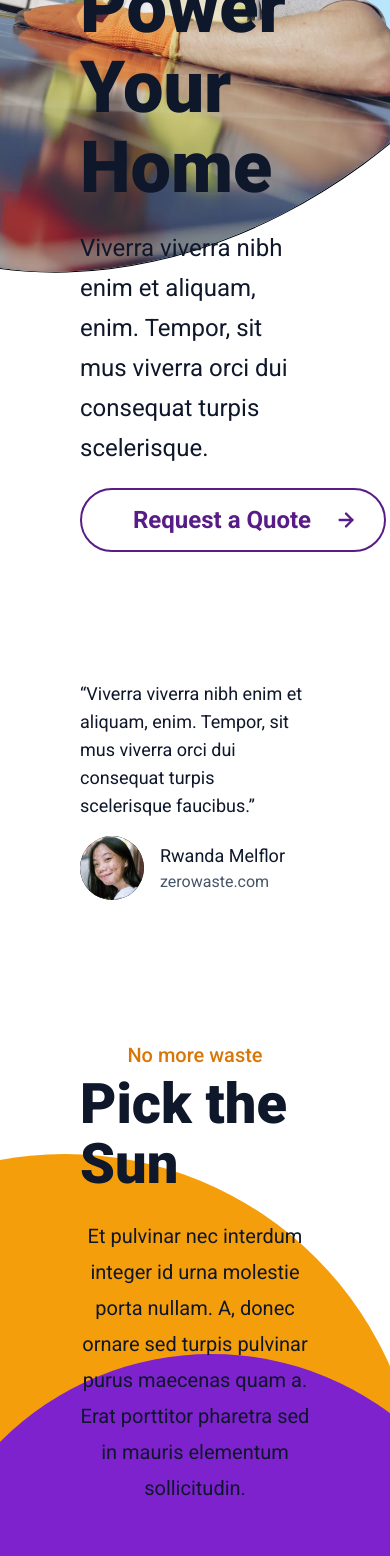
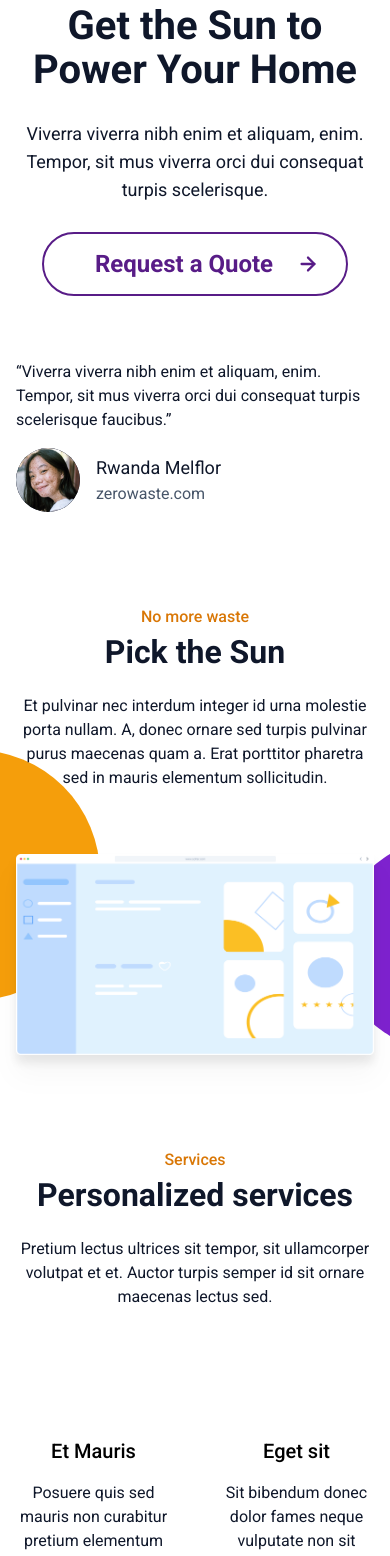
Before and after one commit to Leandro-Amorim/buzzvel-fe-test, a Next.js app: page / in a window 390 px wide. Shown: the part 420-1976 px from the top of the page. Built offline with nearby package versions, Linux system fonts and the light colour scheme; no server answers.

Commit message:
Add responsiveness to components

```diff
--- a/src/app/components/footer/Footer.tsx
+++ b/src/app/components/footer/Footer.tsx
@@ -3,13 +3,18 @@ import Link from "next/link";
 
 export default function Footer() {
   return (
-    <footer className="px-20 py-6 flex items-center gap-6">
+    <footer
+      className={`
+	px-4 md:px-10 xl:px-20
+	flex-col md:flex-row
+	flex items-center gap-6 py-6`}
+    >
       <div className="flex items-center gap-2">
         <Image src="/logo.svg" alt="Logo" width={56} height={32} />
         <span className="text-slate-900 font-bold text-2xl">Soller</span>
       </div>
       <span>@ 2024 Soller, Inc. All rights reserved.</span>
-      <div className="flex items-center ml-auto gap-6 py-3">
+      <div className="flex items-center md:ml-auto gap-6 py-3">
         <Link href={"/#terms"}>Terms</Link>
         <Link href={"/#privacy"}>Privacy</Link>
         <Link href={"/#support"}>Support</Link>
--- a/src/app/components/header/Header.tsx
+++ b/src/app/components/header/Header.tsx
@@ -4,10 +4,10 @@ import { Headphones } from "lucide-react";
 
 export default function Header() {
   return (
-    <header className="flex items-center justify-between py-6 px-20">
+    <header className="flex items-center justify-between px-4 md:px-10 xl:px-20 py-2 md:py-4 xl:py-6 ">
       <div className="flex items-center gap-[38px]">
         <span className="text-[32px] font-bold">soller</span>
-        <nav className="flex items-center gap-4">
+        <nav className="items-center gap-4 hidden xl:flex">
           <Link
             href={"/#products"}
             className="font-medium text-slate-900 px-2 py-3"
@@ -34,7 +34,7 @@ export default function Header() {
           </Link>
         </nav>
       </div>
-      <div className="flex items-center gap-8">
+      <div className="items-center gap-8 hidden xl:flex">
         <div className="flex items-center px-2 py-3 gap-4">
           <Headphones className="text-sky-700" size={22} strokeWidth={2.25} />
           <span className="text-sky-700 font-medium">555 818 282</span>
--- a/src/app/components/hero/HeroSection.tsx
+++ b/src/app/components/hero/HeroSection.tsx
@@ -4,29 +4,46 @@ import HeroImage from "./HeroImage";
 
 export default function HeroSection() {
   return (
-    <section className="px-20 pt-7 pb-16">
-      <div className="flex flex-col gap-5 max-w-[600px]">
-        <h1 className="text-slate-900 font-extrabold text-7xl leading-[80px]">
+    <section
+      className={`
+	px-4 md:px-10 xl:px-20
+	pt-[360px] md:pt-[420px] xl:pt-7
+	pb-12 xl:pb-16`}
+    >
+      <div className="flex flex-col items-center xl:items-start gap-7 xl:gap-5 xl:max-w-[600px]">
+        <h1
+          className={`text-slate-900
+			font-bold text-[40px] leading-[44px]
+			md:text-6xl md:leading-none
+			xl:font-extrabold xl:text-7xl xl:leading-[80px]
+			text-center xl:text-left`}
+        >
           Get the Sun to Power Your Home
         </h1>
-        <p className="text-slate-900 text-2xl leading-10">
+        <p
+          className={`text-slate-900
+			text-lg
+			md:text-xl
+			xl:text-2xl xl:leading-10
+			text-center xl:text-left`}
+        >
           Viverra viverra nibh enim et aliquam, enim. Tempor, sit mus viverra
           orci dui consequat turpis scelerisque.
         </p>
         <QuoteButton />
       </div>
-      <div className="flex flex-col gap-4 max-w-[600px] mt-32">
-        <p className="text-slate-900 text-lg">
+      <div className="flex flex-col gap-4 max-w-[600px] mt-16 xl:mt-32">
+        <p className="text-slate-900 xl:text-lg">
           &ldquo;Viverra viverra nibh enim et aliquam, enim. Tempor, sit mus
           viverra orci dui consequat turpis scelerisque faucibus.&rdquo;
         </p>
-		<Avatar
+        <Avatar
           image="/people/1.png"
           name="Rwanda Melflor"
           description="zerowaste.com"
         />
       </div>
-	  <HeroImage/>
+      <HeroImage />
     </section>
   );
 }
--- a/src/app/components/second-section/SecondSection.tsx
+++ b/src/app/components/second-section/SecondSection.tsx
@@ -2,18 +2,38 @@ import Image from "next/image";
 
 export default function SecondSection() {
   return (
-    <section className="px-20 py-20 flex flex-col items-center gap-20 relative">
+    <section
+      className={`
+		px-4 md:px-10 xl:px-20
+		py-12 md:py-16 xl:py-20
+		flex flex-col items-center gap-16 xl:gap-20 relative`}
+    >
       <div className="flex flex-col items-center gap-6 w-full max-w-[900px]">
         <div className="flex flex-col items-center gap-2">
-          <span className="text-amber-600 font-medium text-xl leading-[22px]">
+          <span
+            className={`text-amber-600 font-medium text-center
+			text-base leading-[18px]
+			md:text-lg md:leading-[20px]
+			xl:text-xl xl:leading-[22px]`}
+          >
             No more waste
           </span>
-          <h2 className="text-slate-900 font-extrabold text-[3.5rem] leading-[60px]">
+          <h2
+            className={`text-slate-900 text-center
+		  font-bold text-[2rem] leading-[36px]
+		  md:text-[3rem] md:leading-[52px]
+			xl:font-extrabold xl:text-[3.5rem] xl:leading-[60px]`}
+          >
             Pick the Sun
           </h2>
         </div>
 
-        <p className="text-slate-900 text-xl leading-9 max-w-4xl text-center">
+        <p
+          className={`text-slate-900 max-w-4xl text-center
+			text-base leading-6
+			md:text-lg md:leading-7
+			xl:text-xl xl:leading-9`}
+        >
           Et pulvinar nec interdum integer id urna molestie porta nullam. A,
           donec ornare sed turpis pulvinar purus maecenas quam a. Erat porttitor
           pharetra sed in mauris elementum sollicitudin.
@@ -27,14 +47,18 @@ export default function SecondSection() {
           className="object-contain drop-shadow-xl"
         />
       </div>
-      <div className="absolute size-[710px] -z-10 bg-amber-500 rounded-full -left-[290px] top-[190px]" />
-      <div className="absolute size-[597px] -z-10 bg-purple-700 rounded-full -right-[120px] top-[390px]" />
+      <div
+        className={`absolute -z-10 bg-amber-500 rounded-full top-0 left-0 translate-y-[190px]
+		size-[250px] translate-x-[-60%]
+		md:size-[480px]
+		xl:size-[710px] xl:translate-x-[-30%]`}
+      />
+      <div
+        className={`absolute -z-10 bg-purple-700 rounded-full top-0 right-0
+	  size-[210px] translate-x-[75%] translate-y-[280px]
+	  md:size-[403px]
+	  xl:size-[597px] xl:translate-x-[10%] xl:translate-y-[390px]`}
+      />
     </section>
   );
 }
-
-/**
- *
- *
-
- */
--- a/src/app/components/shared/Avatar.tsx
+++ b/src/app/components/shared/Avatar.tsx
@@ -13,8 +13,8 @@ export default function Avatar({ image, name, description }: AvatarProps) {
         <Image src={image} alt={name} className="object-cover" fill />
       </div>
       <div className="grow flex flex-col justify-center">
-		<span className="text-slate-900 text-lg">{name}</span>
-		<span className="text-slate-600">{description}</span>
+		<span className="text-slate-900 text-lg line-clamp-1">{name}</span>
+		<span className="text-slate-600 line-clamp-1">{description}</span>
 	  </div>
     </div>
   );
--- a/src/app/components/third-section/ThirdSection.tsx
+++ b/src/app/components/third-section/ThirdSection.tsx
@@ -2,8 +2,13 @@ import Image from "next/image";
 
 export default function ThirdSection() {
   return (
-    <section className="px-20 py-20 flex gap-16 relative">
-      <div className="shrink-0 w-[509px] aspect-[509/900] relative">
+    <section
+      className={`
+		px-4 md:px-10 xl:px-20
+		py-12 md:py-16 xl:py-20
+		flex flex-col items-center lg:items-start lg:flex-row gap-16 relative`}
+    >
+      <div className="shrink-0 w-[260px] sm:w-[400px] lg:w-[509px] aspect-[509/900] relative order-2 lg:order-1">
         <Image
           alt="Mobile"
           src="/mobile.png"
@@ -12,46 +17,101 @@ export default function ThirdSection() {
         />
       </div>
 
-      <div className="mt-36 flex flex-col gap-12">
+      <div className="lg:mt-36 flex flex-col gap-12 order-1 lg:order-2">
         <div className="flex flex-col gap-6">
           <div className="flex flex-col gap-2">
-            <span className="text-amber-600 font-medium text-xl leading-[22px]">
+            <span
+              className={`text-amber-600 font-medium text-center lg:text-left
+			text-base leading-[18px]
+			md:text-lg md:leading-[20px]
+			xl:text-xl xl:leading-[22px]`}
+            >
               Services
             </span>
-            <h2 className="text-slate-900 font-extrabold text-[3.5rem] leading-[60px]">
+            <h2
+              className={`text-slate-900 text-center lg:text-left
+		  font-bold text-[2rem] leading-[36px]
+		  md:text-[3rem] md:leading-[52px]
+			xl:font-extrabold xl:text-[3.5rem] xl:leading-[60px]`}
+            >
               Personalized services
             </h2>
           </div>
-          <p className="text-slate-900 text-xl leading-9">
+          <p
+            className={`text-slate-900 text-center lg:text-left
+			text-base leading-6
+			md:text-lg md:leading-7
+			xl:text-xl xl:leading-9`}
+          >
             Pretium lectus ultrices sit tempor, sit ullamcorper volutpat et et.
             Auctor turpis semper id sit ornare maecenas lectus sed.
           </p>
         </div>
         <div className="grid grid-cols-2 gap-12">
           <div className="flex flex-col gap-4 pt-20">
-            <h3 className="text-2xl font-bold">Et Mauris</h3>
-            <span className="text-slate-900 text-lg">
+            <h3
+              className={`
+				text-xl font-medium text-center
+				lg:text-2xl lg:font-bold lg:text-start`}
+            >
+              Et Mauris
+            </h3>
+            <span
+              className={`text-slate-900
+			text-base text-center
+			lg:text-lg lg:text-start`}
+            >
               Posuere quis sed mauris non curabitur pretium elementum eget.
               Feugiat sed maecenas eu accumsan tristique.
             </span>
           </div>
           <div className="flex flex-col gap-4 pt-20">
-            <h3 className="text-2xl font-bold">Eget sit</h3>
-            <span className="text-slate-900 text-lg">
+            <h3
+              className={`
+				text-xl font-medium text-center
+				lg:text-2xl lg:font-bold lg:text-start`}
+            >
+              Eget sit
+            </h3>
+            <span
+              className={`text-slate-900
+			text-base text-center
+			lg:text-lg lg:text-start`}
+            >
               Sit bibendum donec dolor fames neque vulputate non sit aliquam.
               Consequat turpis natoque leo, massa.
             </span>
           </div>
           <div className="flex flex-col gap-4 pt-20">
-            <h3 className="text-2xl font-bold">Imperdiet pellentesque</h3>
-            <span className="text-slate-900 text-lg">
+            <h3
+              className={`
+				text-xl font-medium text-center
+				lg:text-2xl lg:font-bold lg:text-start`}
+            >
+              Imperdiet pellentesque
+            </h3>
+            <span
+              className={`text-slate-900
+			text-base text-center
+			lg:text-lg lg:text-start`}
+            >
               Platea arcu dapibus non magna cursus lectus id sollicitudin. Enim
               viverra parturient tristique nulla.
             </span>
           </div>
           <div className="flex flex-col gap-4 pt-20">
-            <h3 className="text-2xl font-bold">Non libero</h3>
-            <span className="text-slate-900 text-lg">
+            <h3
+              className={`
+				text-xl font-medium text-center
+				lg:text-2xl lg:font-bold lg:text-start`}
+            >
+              Non libero
+            </h3>
+            <span
+              className={`text-slate-900
+			text-base text-center
+			lg:text-lg lg:text-start`}
+            >
               Congue mauris sem vel, urna viverra. Urna, nibh leo suscipit purus
               ut sed eros, consectetur viverra.
             </span>
@@ -59,7 +119,11 @@ export default function ThirdSection() {
         </div>
       </div>
 
-      <div className="absolute w-[1200px] h-[800px] rotate-[-30deg] -z-10 bg-purple-900 rounded-full -left-[680px] top-[125px]" />
+      <div className={`absolute rotate-[-30deg] -z-10 bg-purple-900 rounded-full
+
+	  	w-[800px] h-[400px] translate-x-[-32%] bottom-[50px]
+		sm:w-[1000px] sm:h-[500px] sm:translate-x-[-29%] sm:bottom-[200px]
+		lg:w-[1200px] lg:h-[800px] lg:translate-x-[-57%] lg:top-[125px]`} />
     </section>
   );
 }
```
Also changed, not shown: src/app/components/fifth-section/FifthSection.tsx (+30 -11 lines), src/app/components/fifth-section/TestimonyCard.tsx (+18 -6 lines), src/app/components/fourth-section/FourthSection.tsx (+83 -19 lines), src/app/components/hero/HeroImage.tsx (+17 -3 lines), src/app/components/sixth-section/SixthSection.tsx (+31 -8 lines).
